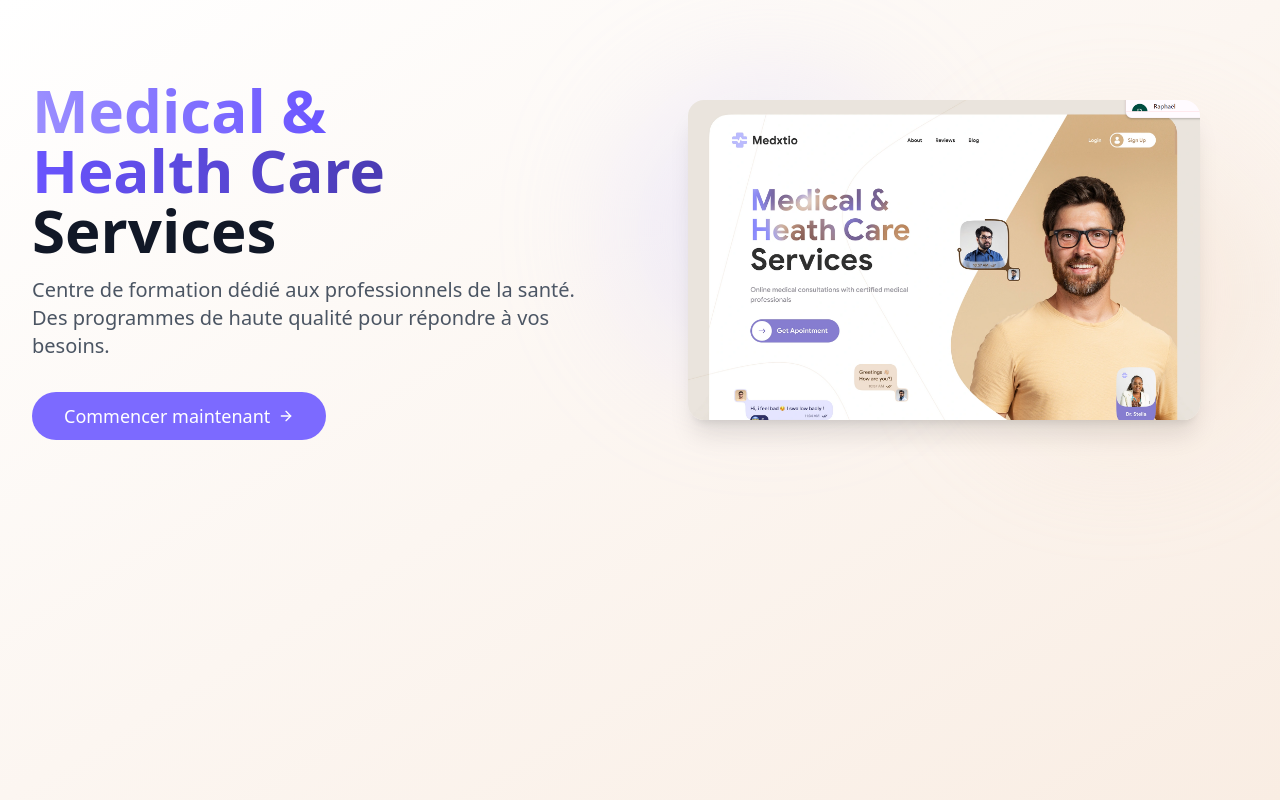
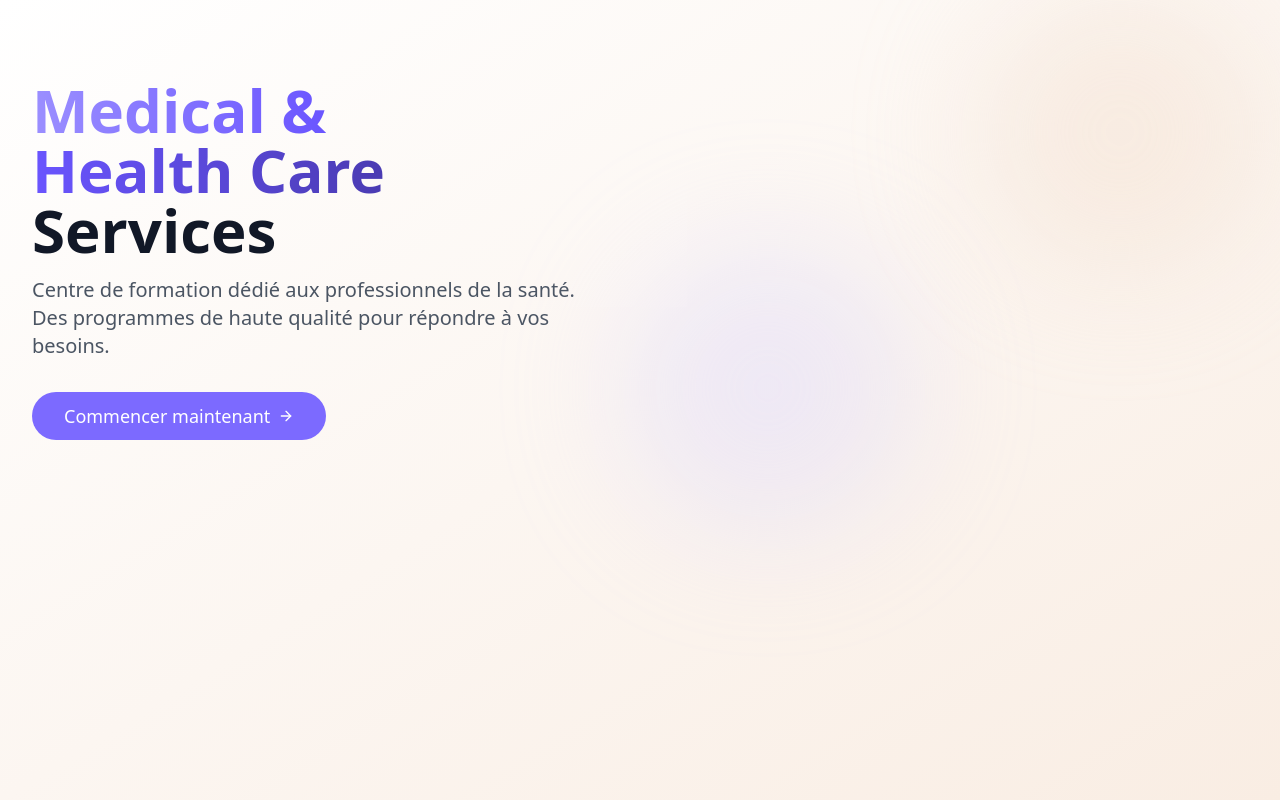
Before and after one commit to RREINMM/medicalici, a React (Vite) app: page / in a window 1280 px wide. Shown: the top 800 px of the page. Built offline with nearby package versions, Linux system fonts and the light colour scheme.

Commit message:
Remove image from project
Deleted the specified image file from the repository as requested.
[skip gpt_engineer]

```diff
--- a/src/components/Hero.tsx
+++ b/src/components/Hero.tsx
@@ -33,11 +33,6 @@ export const Hero = () => {
           <div className="relative">
             <div className="absolute -top-4 -left-4 w-72 h-72 bg-medical-200 rounded-full filter blur-3xl opacity-30 animate-pulse"></div>
             <div className="absolute -bottom-4 -right-4 w-72 h-72 bg-beige-300 rounded-full filter blur-3xl opacity-30 animate-pulse"></div>
-            <img
-              src="/lovable-uploads/643335c2-d3fc-4996-b5c7-68c38808f3de.png"
-              alt="Medical Professional"
-              className="relative z-10 w-full max-w-lg mx-auto rounded-2xl shadow-xl"
-            />
           </div>
         </div>
       </div>
```
